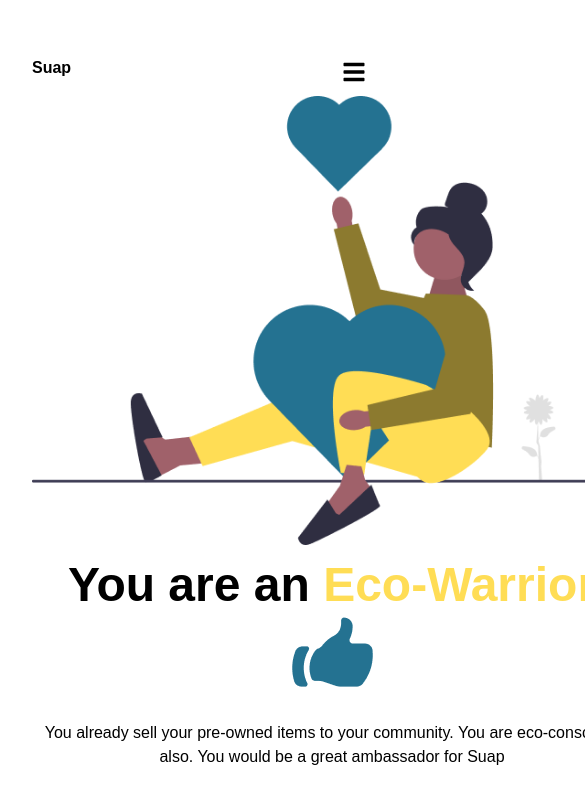
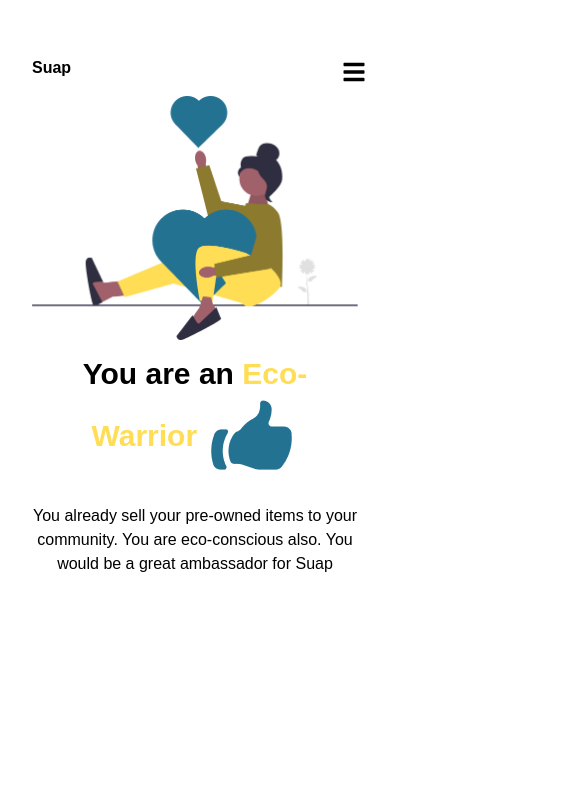
Before and after one commit to samuelawal/suap-fe, a React (Create React App) app: page /respond in a window 390 px wide. Shown: the top 804 px of the page, 585 px wide, since content can reach past the window. Built offline with nearby package versions, Linux system fonts and the light colour scheme; a web font is replaced by a local one.

Commit message:
feat: Made changes to suap app

```diff
--- a/src/pages/Respond.js
+++ b/src/pages/Respond.js
@@ -33,9 +33,9 @@ const getRandomItem = () => {
     <div>
         {/* <Navbar/> */}
         <section className='container px-8 mx-auto'>
-            <div className='mx-auto w-[600px]'>
+            <div className='mx-auto md:w-[600px] w-full'>
             <div>  <img src='./responder.png' alt='responder' className='mx-auto' /></div>
-            <h2 className='font-black text-center mt-4 text-5xl'>
+            <h2 className='font-black text-center mt-4 md:text-5xl text-3xl'>
             {randomObject && (
               <span>
                 {randomObject.intro}{' '}
```
